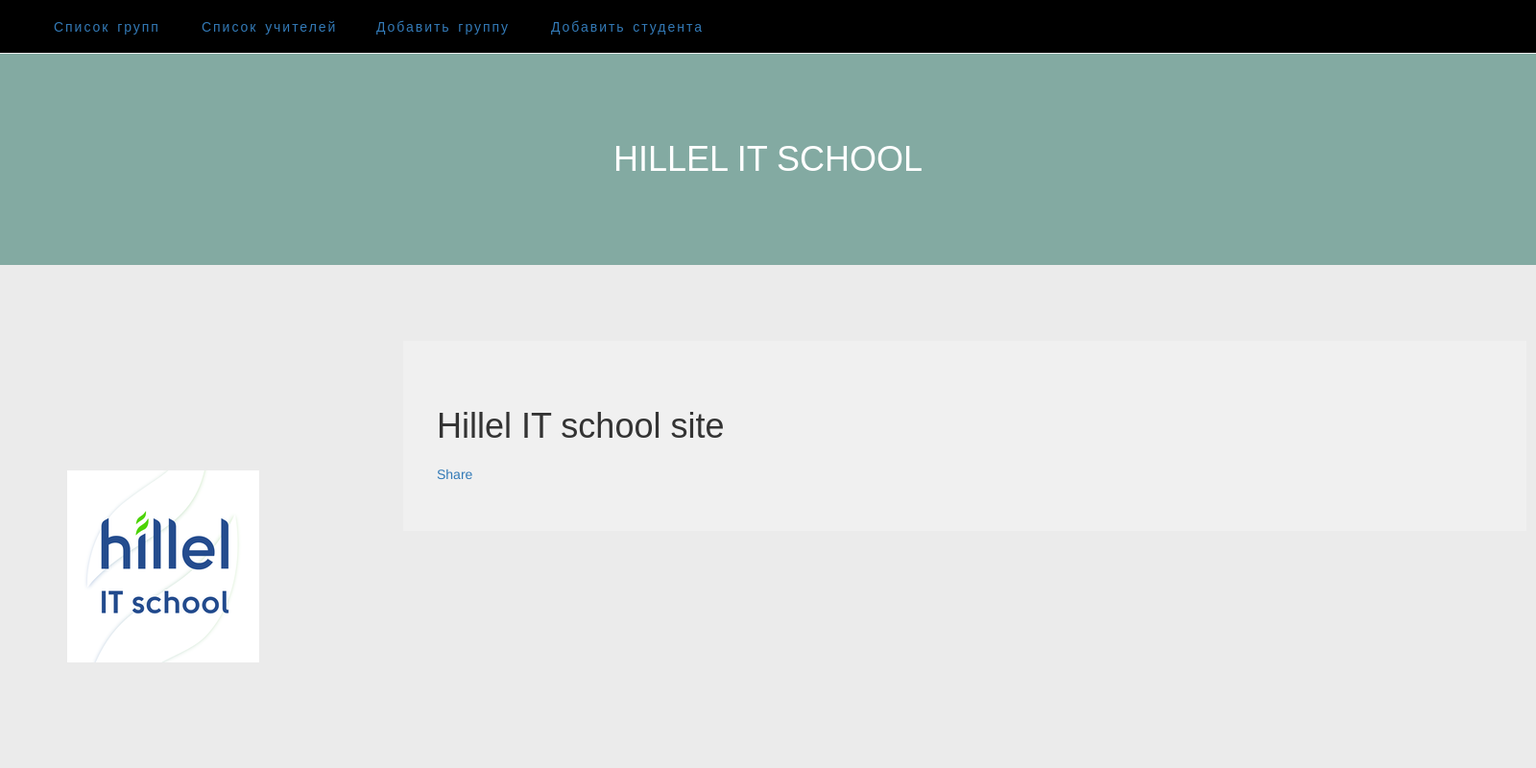
After one commit to alexeykovpak/hillel_django_project, a Django app: template core/templates/base.html in a window 1600 px wide. The commit adds this page. Shown: the whole page at 96% size. Run offline with Django 3.2, Linux system fonts and the light colour scheme; the template is opened without the code that fills it, so the values that code supplies are empty; parts of the project's set-up code (start-up, migrations or seed data) failed here and were passed over; some libraries are stand-ins or nearby versions.

Commit message:
Homework9 added

```diff
--- /dev/null
+++ b/core/static/base.css
@@ -0,0 +1,70 @@
+.page-header {
+    height:4em;
+    margin-top:0em;
+    margin-bottom:-1em;
+    background-color:#000000;
+    padding-left:4em;
+    padding-right:200em;
+    position:fixed;
+    top:0em;
+    z-index:1;
+}
+
+.page-header h1, .page-header h1 a:visited, .page-header h1 a:active {
+    color:rgb(113,190,190);
+    font-size:1em;
+    text-decoration:none;
+    word-spacing:0.14em;
+    letter-spacing:0.14em;
+    vertical-align:middle;
+}
+
+.page-header h1 a:hover, {
+    color:#ffffff;
+    font-size:1em;
+    text-decoration:none;
+    word-spacing:0.14em;
+    letter-spacing:0.14em;
+    vertical-align:middle;
+}
+
+.content {
+    margin-left:30em;
+    padding-top:3.5em;
+    padding-left:2.5em;
+    padding-bottom:3.5em;
+    background-color:rgb(240,240,240);
+}
+
+h1, h2, h3, h4 {
+    font-family:Arial;
+}
+
+.date {
+    color:#828282;
+}
+
+.save {
+    float:right;
+}
+
+.post-form textarea, .post-form input {
+    width:100%;
+}
+
+.top-menu, .top-menu:hover, .top-menu:visited {
+    color:#ffffff;
+    float:right;
+    font-size:2em;
+    margin-right:2em;
+}
+
+.post {
+    margin-bottom:4em;
+    font-size:0.9em;
+    text-align:left;
+}
+
+.post h1 a, .post h1 a:visited {
+    color:#000000;
+}
--- /dev/null
+++ b/core/templates/base.html
@@ -0,0 +1,54 @@
+<html>
+    {% load static %}
+    <head>
+        <link rel="icon" type="image/png" sizes="16x16"  href="{% static 'favicon.ico' %}">
+        <title>Hillel IT school</title>
+        {% block css %}
+        <link rel="stylesheet" href="//maxcdn.bootstrapcdn.com/bootstrap/3.2.0/css/bootstrap.min.css">
+        <link rel="stylesheet" href="//maxcdn.bootstrapcdn.com/bootstrap/3.2.0/css/bootstrap-theme.min.css">
+        <link rel="stylesheet" href="{% static 'base.css' %}">
+        {% endblock css %}
+        {% block js %}{% endblock js %}
+        {% block meta %}{% endblock meta %}
+    </head>
+    <body style="background-color:rgb(235,235,235); overflow-x:hidden;">
+
+        <div id="fb-root"></div>
+        <script>(function(d, s, id) {
+          var js, fjs = d.getElementsByTagName(s)[0];
+          if (d.getElementById(id)) return;
+          js = d.createElement(s); js.id = id;
+          js.src = 'https://connect.facebook.net/en_EN/sdk.js#xfbml=1&version=v3.2';
+          fjs.parentNode.insertBefore(js, fjs);
+        }(document, 'script', 'facebook-jssdk'));</script>
+
+        <div class="page-header">
+            <h1>
+                <a href="{% url 'group_list' %}" style="position:absolute; top:1.5em; left:4em;">Список групп</a>
+                <a href="{% url 'teacher_list' %}" style="position:absolute; top:1.5em; left:15em;">Список учителей</a>
+                <a href="{% url 'add_group' %}" style="position:absolute; top:1.5em; left:28em;">Добавить группу</a>
+                <a href="{% url 'add_student' %}" style="position:absolute; top:1.5em; left:41em;">Добавить студента</a>
+            </h1>
+        </div>
+        <div>
+            <h1><a href="{% url 'group_list' %}" style="text-decoration:none; background-color:rgb(131,170,162); color:white; display:block; text-align:center; margin-top:0em; padding-top:3.5em; padding-bottom:2.5em;">HILLEL IT SCHOOL</a></h1>
+        </div>
+        <img src="{% static 'hillel.png' %}" style="position:absolute; top:35em; left:5em;" alt="School emblem"/>
+        <div class="content container" style="margin-top:5.7em;">
+            <div class="row">
+                <div class="col-md-8"><h1>Hillel IT school site</h1>
+                    {% block content %}
+
+                    {% endblock content %}
+                </div>
+            </div>
+            <p/>
+            <div>
+            <div class="fb-share-button" data-href="https://ithillel.ua/" data-layout="button" data-size="large" data-mobile-iframe="true"><a target="_blank" href="https://www.facebook.com/sharer/sharer.php?u=https%3A%2F%2Fhttps://ithillel.ua/%2F&amp;src=sdkpreparse" class="fb-xfbml-parse-ignore">Share</a></div>
+            </div>
+        </div>
+        <p></p>
+        <p></p>
+        <p></p>
+    </body>
+</html>
```
Also changed, not shown: core/templates/add_group.html (+3 -7 lines), core/templates/add_student.html (+3 -7 lines), core/templates/group_index.html (+10 -7 lines), core/templates/teacher_index.html (+4 -7 lines), core/templatetags/core_tags.py (added, +22 -0 lines), core/views.py (+5 -3 lines), hillel_django_project/urls.py (+4 -4 lines), core/static/favicon.ico (added), core/static/hillel.png (added), db.sqlite3.
